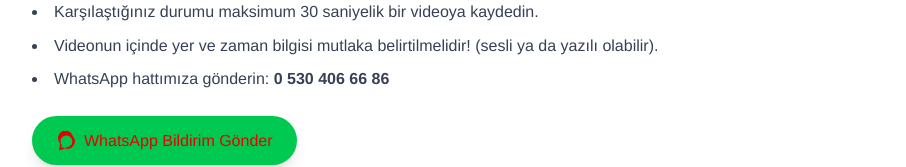
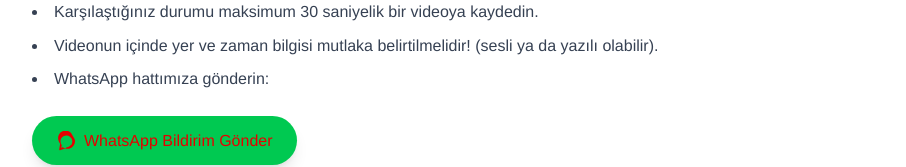
Before and after one commit to GurhanAksoy/tavizyok-website, a Next.js app: page / in a window 1280 px wide. Shown: the part 549-716 px from the top of the page, without its empty margins (184-1090 px from the left). Built offline with nearby package versions, Linux system fonts and the light colour scheme.

Commit message:
Update page.js

```diff
--- a/src/app/page.js
+++ b/src/app/page.js
@@ -28,7 +28,8 @@
           <ul className="list-disc list-inside text-gray-700 space-y-2">
             <li>Karşılaştığınız durumu maksimum 30 saniyelik bir videoya kaydedin.</li>
             <li>Videonun içinde yer ve zaman bilgisi mutlaka belirtilmelidir! (sesli ya da yazılı olabilir).</li>
-            <li>WhatsApp hattımıza gönderin: <strong>0 530 406 66 86</strong></li>
+            <li>WhatsApp hattımıza gönderin: <strong className="text-white">0 530 406 66 86</strong>
+</li>
           </ul>
 
           {/* Modern WhatsApp Butonu */}
```
